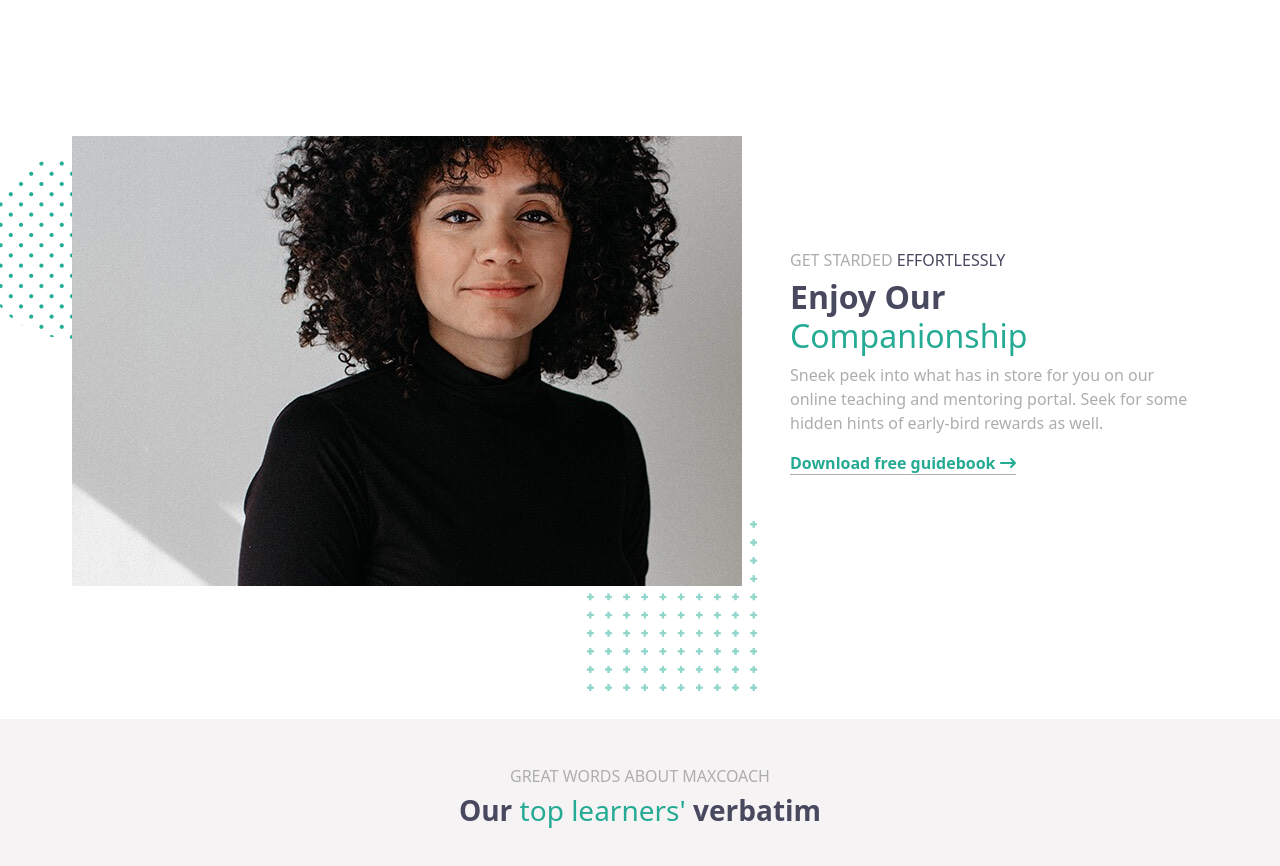
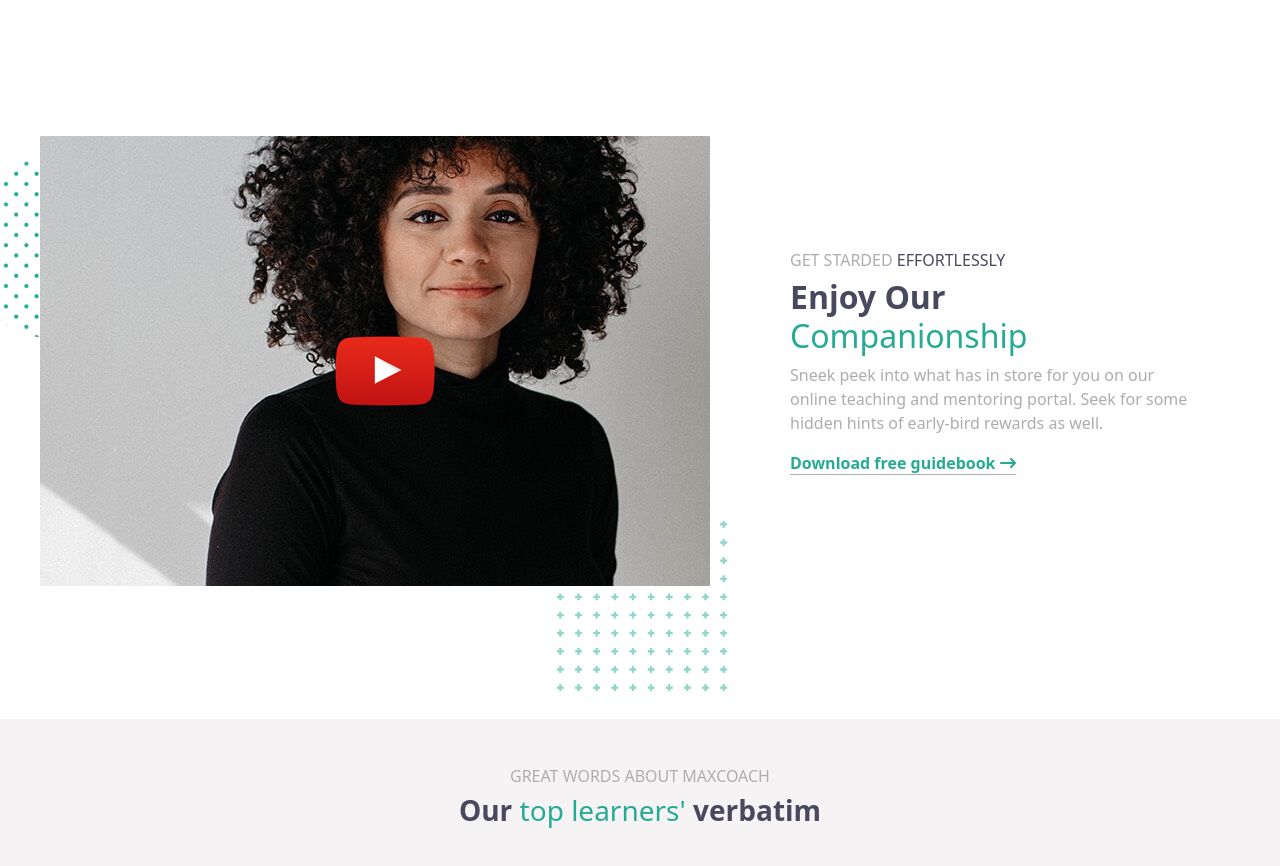
Before and after one commit to giuseppesciacca/proj-html-vuejs, a Vue app: page / in a window 1280 px wide. Shown: the part 2360-3226 px from the top of the page. Built offline with nearby package versions, Linux system fonts and the light colour scheme.

Commit message:
[add] icon youtube on EnjoyCompanionship

```diff
--- a/src/components/EnjoyCompanionship.vue
+++ b/src/components/EnjoyCompanionship.vue
@@ -11,6 +11,7 @@ export default {
                 <div class="col-7 image position-relative">
                     <img class="img-fluid img_video" src="../assets/img/home-2-popup-video-poster.jpg" alt="">
 
+                    <img class="img-fluid icon_youtube" src="../assets/img/icon-youtube-play.png" alt="">
                     <img class="img-fluid img_dot_circle" src="../assets/img/maxcoach-shape-05.png" alt="">
                     <img class="img-fluid img_dot_square" src="../assets/img/maxcoach-shape-07.png" alt="">
 
@@ -65,21 +66,29 @@ p {
 }
 
 .img_video {
-    position: absolute;
+    position: relative;
     top: 65px;
     right: 0;
+    z-index: 1;
+}
+
+.icon_youtube {
+    position: absolute;
+    top: 50%;
+    left: 50%;
+    transform: translate(-50%, -50%);
     z-index: 1;
 }
 
 .img_dot_circle {
     position: absolute;
     top: 90px;
-    left: -50px;
+    left: -65px;
 }
 
 .img_dot_square {
     position: absolute;
     bottom: -20px;
-    right: -15px;
+    right: 15px;
 }
 </style>
```
